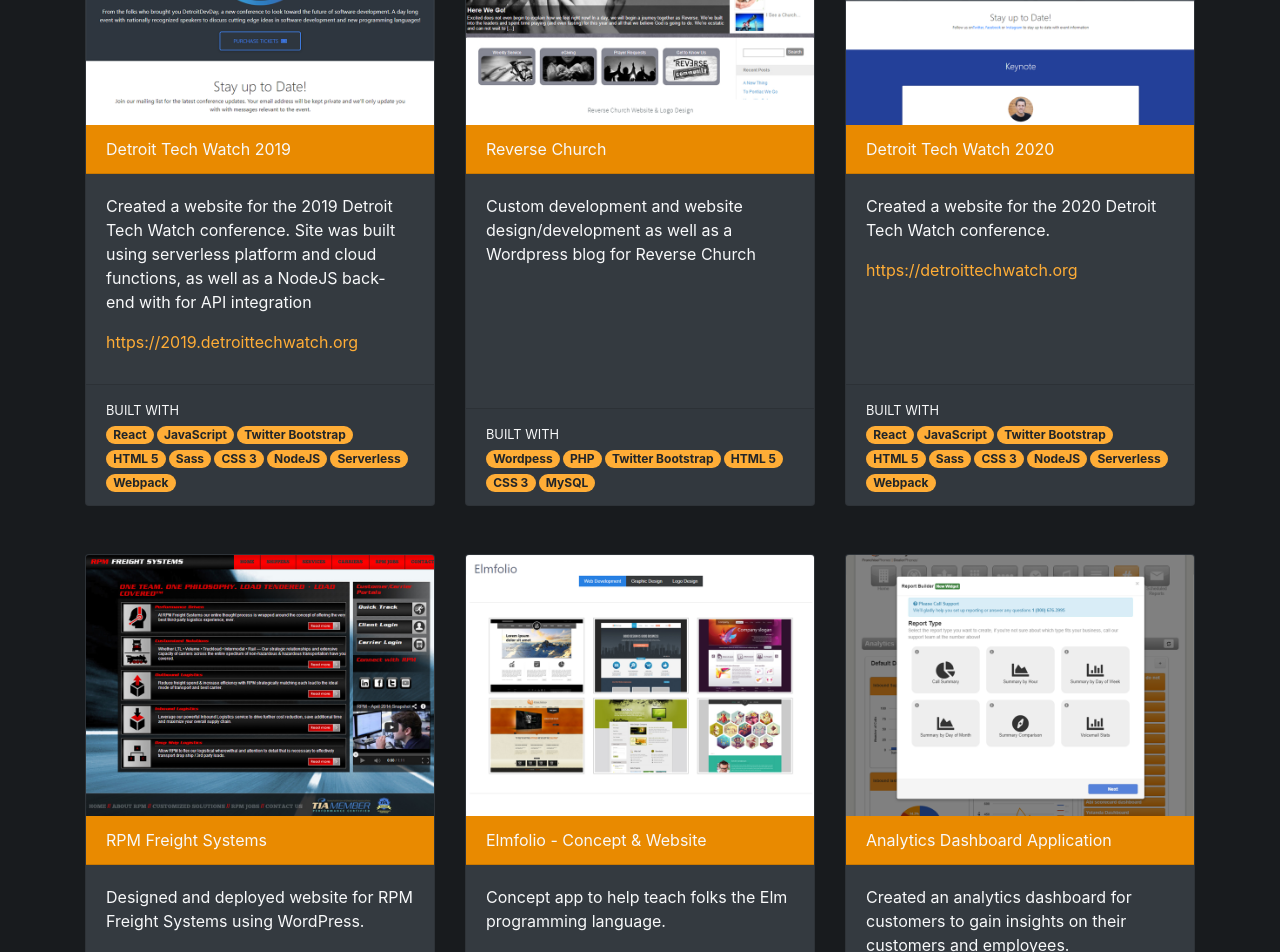
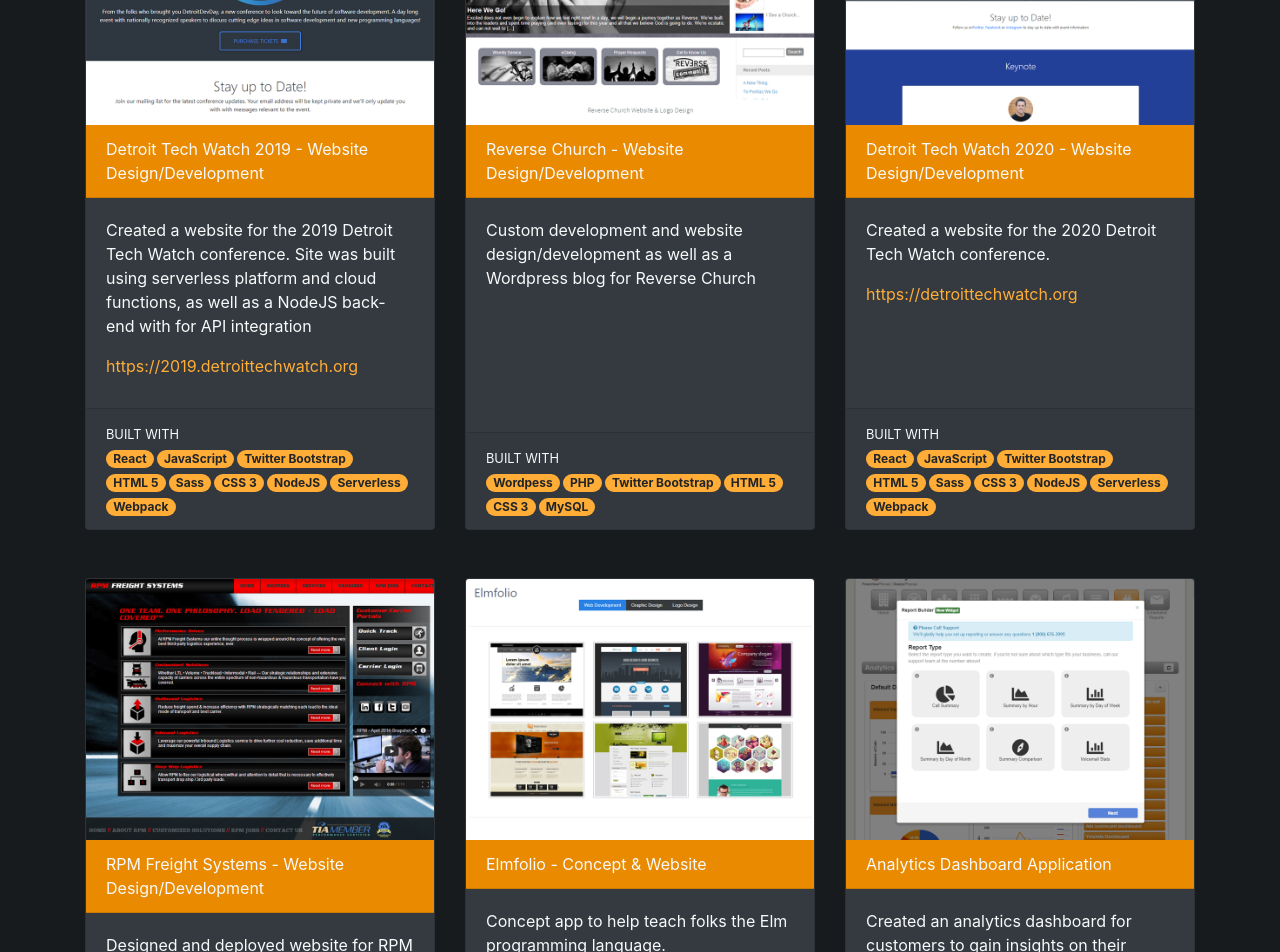
Before and after one commit to mikeonslow/mikeonslow.dev, a React (Create React App) app: page /projects in a window 1280 px wide. Shown: the part 340-1292 px from the top of the page. Built offline with nearby package versions, Linux system fonts and the light colour scheme.

Commit message:
Header updates on Projects page

```diff
--- a/src/Pages/Projects.js
+++ b/src/Pages/Projects.js
@@ -4,7 +4,7 @@
 
 const projects = [
   {
-    title: "Detroit Tech Watch 2019",
+    title: "Detroit Tech Watch 2019 - Website Design/Development",
     url: "https://2019.detroittechwatch.org",
     types: ["Website"],
     src: "dtw2019.png",
@@ -24,7 +24,7 @@
     ]
   },
   {
-    title: "Reverse Church",
+    title: "Reverse Church - Website Design/Development",
     url: null,
     types: ["Website Development", "Blog Development"],
     src: "reverse.png",
@@ -40,7 +40,7 @@
     ]
   },
   {
-    title: "Detroit Tech Watch 2020",
+    title: "Detroit Tech Watch 2020 - Website Design/Development",
     url: "https://detroittechwatch.org",
     types: ["Website Design/Development", "API Development"],
     src: "dtw2020.png",
@@ -59,7 +59,7 @@
     ]
   },
   {
-    title: "RPM Freight Systems",
+    title: "RPM Freight Systems - Website Design/Development",
     url: null,
     types: ["Website Design/Development"],
     src: "rpm.png",
```
